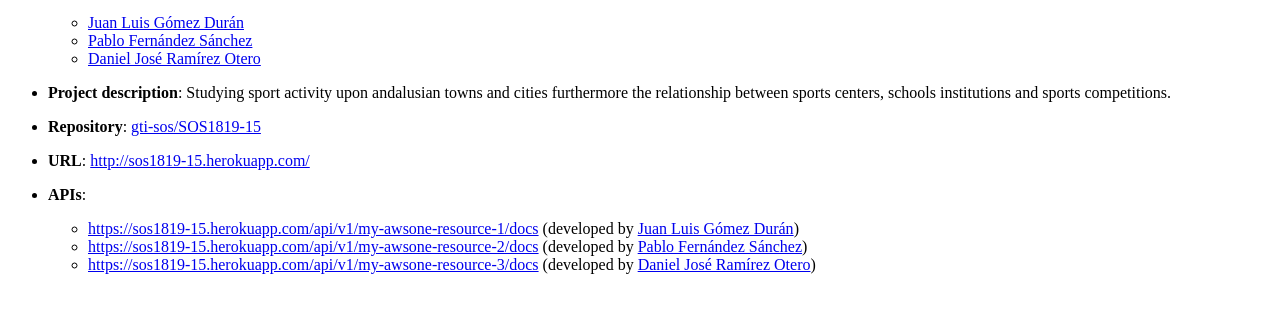
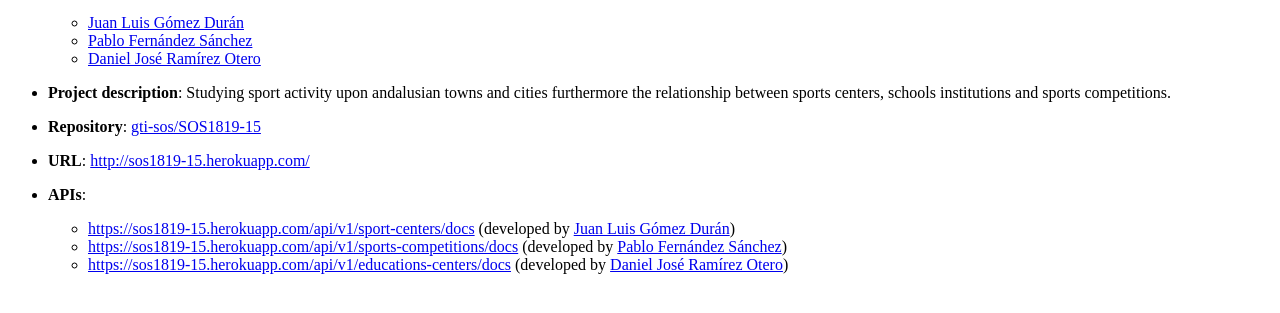
Before and after one commit to gti-sos/SOS1819-15, a website: page public/index.html in a window 1280 px wide. Shown: the part 75-388 px from the top of the page. Drawn offline with Linux system fonts and the light colour scheme.

Commit message:
Actualización url de API en index.html

```diff
--- a/public/index.html
+++ b/public/index.html
@@ -27,13 +27,13 @@
 					<p><strong>APIs</strong>:</p>
 				<ul>
 					<li>
-						<a href="https://sos1819-00.herokuapp.com/api/v1/my-awsone-resource-1/docs" rel="nofollow">https://sos1819-15.herokuapp.com/api/v1/my-awsone-resource-1/docs</a> (developed by <a href="https://github.com/juagomdur1">Juan Luis Gómez Durán</a>)
+						<a href="https://sos1819-15.herokuapp.com/api/v1/sport-centers/docs" rel="nofollow">https://sos1819-15.herokuapp.com/api/v1/sport-centers/docs</a> (developed by <a href="https://github.com/juagomdur1">Juan Luis Gómez Durán</a>)
 					</li>
 					<li>
-						<a href="https://sos1819-00.herokuapp.com/api/v1/my-awsone-resource-2/docs" rel="nofollow">https://sos1819-15.herokuapp.com/api/v1/my-awsone-resource-2/docs</a> (developed by <a href="https://github.com/pabfersan5">Pablo Fernández Sánchez</a>)
+						<a href="https://sos1819-15.herokuapp.com/api/v1/sports-competitions/docs" rel="nofollow">https://sos1819-15.herokuapp.com/api/v1/sports-competitions/docs</a> (developed by <a href="https://github.com/pabfersan5">Pablo Fernández Sánchez</a>)
 					</li>
 					<li>
-						<a href="https://sos1819-00.herokuapp.com/api/v1/my-awsone-resource-3/docs" rel="nofollow">https://sos1819-15.herokuapp.com/api/v1/my-awsone-resource-3/docs</a> (developed by <a href="https://github.com/danramirez">Daniel José Ramírez Otero</a>)
+						<a href="https://sos1819-15.herokuapp.com/api/v1/educations-centers/docs" rel="nofollow">https://sos1819-15.herokuapp.com/api/v1/educations-centers/docs</a> (developed by <a href="https://github.com/danramirez">Daniel José Ramírez Otero</a>)
 					</li>
 				</ul>
 			</ul>
```
Also changed, not shown: README.md.
